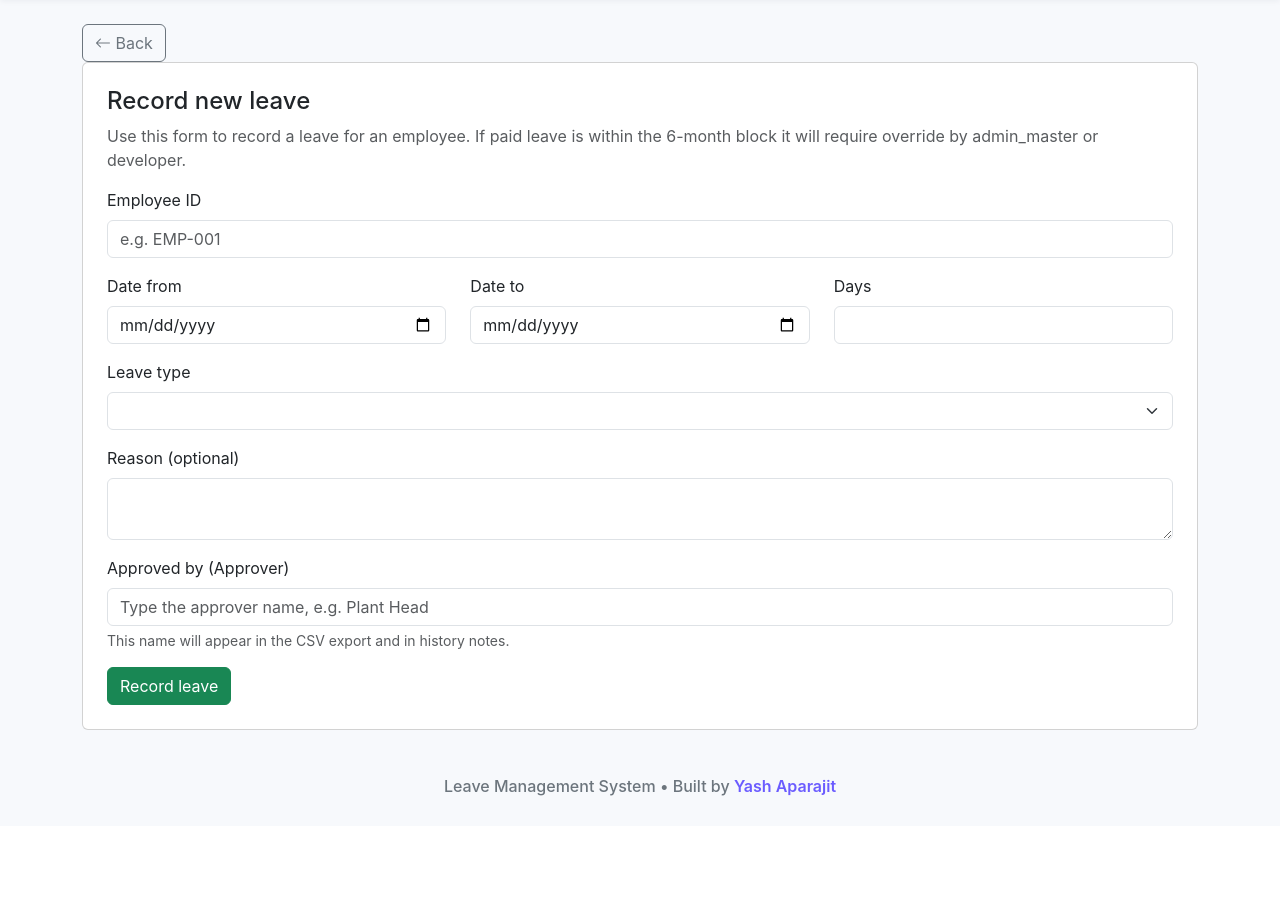
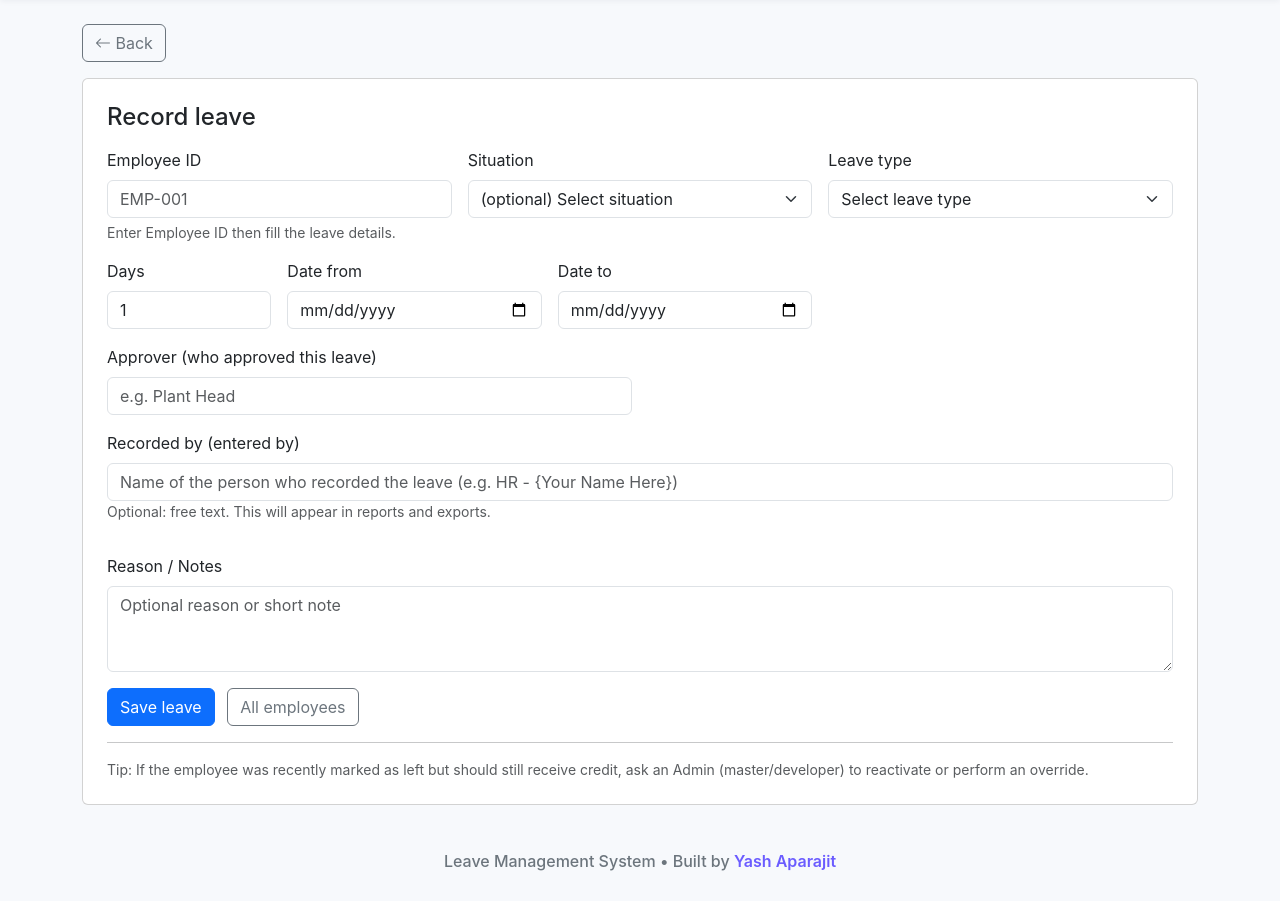
Before and after one commit to Yash-Aparajit/Leave-Management-System, a Flask app: page /leave/record in a window 1280 px wide. Shown: the part 55-956 px from the top of the page. Before the commit the page ends 851 px from the top, so only its background shows below. Run offline with Flask 3, Linux system fonts and the light colour scheme; the visitor is signed in with stand-in values (Sample User, id 1); data that the repository does not hold is empty.

Commit message:
Update record_leave_v2.html

```diff
--- a/templates/record_leave_v2.html
+++ b/templates/record_leave_v2.html
@@ -4,53 +4,77 @@
 {% block content %}
 <a class="btn btn-outline-secondary back-btn" href="{{ url_for('index') }}"><i class="bi bi-arrow-left"></i> Back</a>
 
-<div class="card p-4">
-  <h4>Record new leave</h4>
-  <p class="text-muted">Use this form to record a leave for an employee. If paid leave is within the 6-month block it will require override by admin_master or developer.</p>
+<div class="card p-4 mt-3">
+  <h4 class="mb-3">Record leave</h4>
 
-  <form method="post">
-    <div class="mb-3">
+  <form method="post" class="row g-3">
+    <div class="col-md-4">
       <label class="form-label">Employee ID</label>
-      <input name="employee_code" class="form-control" placeholder="e.g. EMP-001" required>
+      <input name="employee_code" id="employee_code" class="form-control" placeholder="EMP-001" required>
+      <div id="emp_hint" class="form-text text-muted">Enter Employee ID then fill the leave details.</div>
     </div>
 
-    <div class="row">
-      <div class="col-md-4 mb-3">
-        <label class="form-label">Date from</label>
-        <input name="date_from" type="date" class="form-control" required>
-      </div>
-      <div class="col-md-4 mb-3">
-        <label class="form-label">Date to</label>
-        <input name="date_to" type="date" class="form-control" required>
-      </div>
-      <div class="col-md-4 mb-3">
-        <label class="form-label">Days</label>
-        <input name="days" type="number" step="0.5" class="form-control" required>
-      </div>
+    <div class="col-md-4">
+      <label class="form-label">Situation</label>
+      <select name="situation" class="form-select">
+        <option value="">(optional) Select situation</option>
+        <option value="Planned">Planned</option>
+        <option value="Unplanned">Unplanned</option>
+        <option value="Sick">Sick</option>
+      </select>
     </div>
 
-    <div class="mb-3">
+    <div class="col-md-4">
       <label class="form-label">Leave type</label>
-      <select name="leave_type_id" class="form-select">
+      <select name="leave_type_id" class="form-select" required>
+        <option value="">Select leave type</option>
         {% for lt in leave_types %}
-          <option value="{{ lt.id }}">{{ lt.name }}{% if lt.is_paid %} (paid){% endif %}</option>
+          <option value="{{ lt.id }}">{{ lt.name }} {% if not lt.is_paid %}(Unpaid){% endif %}</option>
         {% endfor %}
       </select>
     </div>
 
-    <div class="mb-3">
-      <label class="form-label">Reason (optional)</label>
-      <textarea name="reason" class="form-control" rows="2"></textarea>
+    <div class="col-md-2">
+      <label class="form-label">Days</label>
+      <input name="days" type="number" step="0.5" class="form-control" required value="1">
     </div>
 
-    <!-- NEW: Approver field -->
-    <div class="mb-3">
-      <label class="form-label">Approved by (Approver)</label>
-      <input name="approver" class="form-control" placeholder="Type the approver name, e.g. Plant Head" />
-      <div class="small text-muted mt-1">This name will appear in the CSV export and in history notes.</div>
+    <div class="col-md-3">
+      <label class="form-label">Date from</label>
+      <input name="date_from" type="date" class="form-control" required>
+    </div>
+    <div class="col-md-3">
+      <label class="form-label">Date to</label>
+      <input name="date_to" type="date" class="form-control" required>
     </div>
 
-    <button class="btn btn-success">Record leave</button>
+    <div class="col-md-6">
+      <label class="form-label">Approver (who approved this leave)</label>
+      <input name="approver" class="form-control" placeholder="e.g. Plant Head">
+    </div>
+
+    <!-- New: name of person who recorded this leave into the system -->
+    <div class="mb-3">
+      <label class="form-label">Recorded by (entered by)</label>
+      <input name="recorder_name" class="form-control" placeholder="Name of the person who recorded the leave (e.g. HR - {Your Name Here})">
+      <div class="small text-muted">Optional: free text. This will appear in reports and exports.</div>
+    </div>
+
+    <div class="col-12">
+      <label class="form-label">Reason / Notes</label>
+      <textarea name="reason" class="form-control" rows="3" placeholder="Optional reason or short note"></textarea>
+    </div>
+
+    <div class="col-12">
+      <button class="btn btn-primary">Save leave</button>
+      <a class="btn btn-outline-secondary ms-2" href="{{ url_for('employees_list') }}">All employees</a>
+    </div>
   </form>
+
+  <hr/>
+  <div class="small text-muted">
+    Tip: If the employee was recently marked as left but should still receive credit, ask an Admin (master/developer) to reactivate or perform an override.
+  </div>
 </div>
+
 {% endblock %}
```
